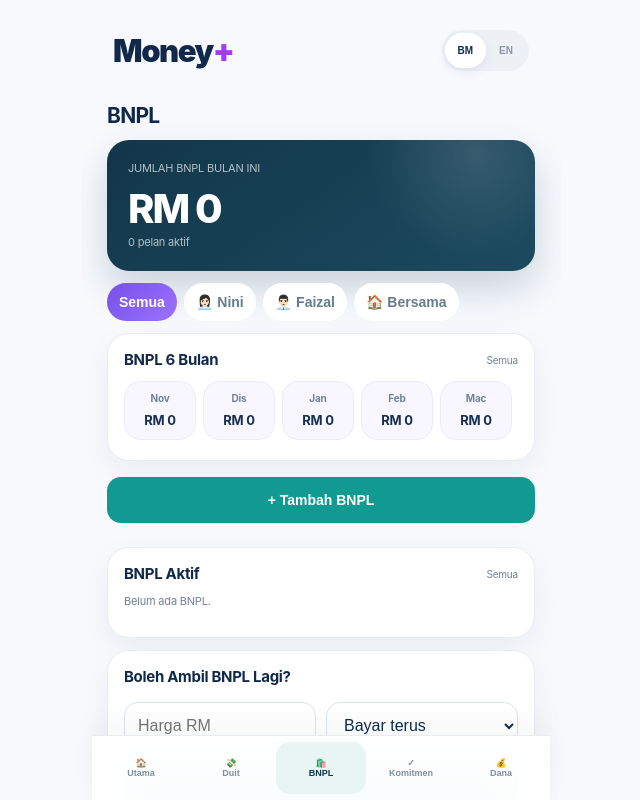
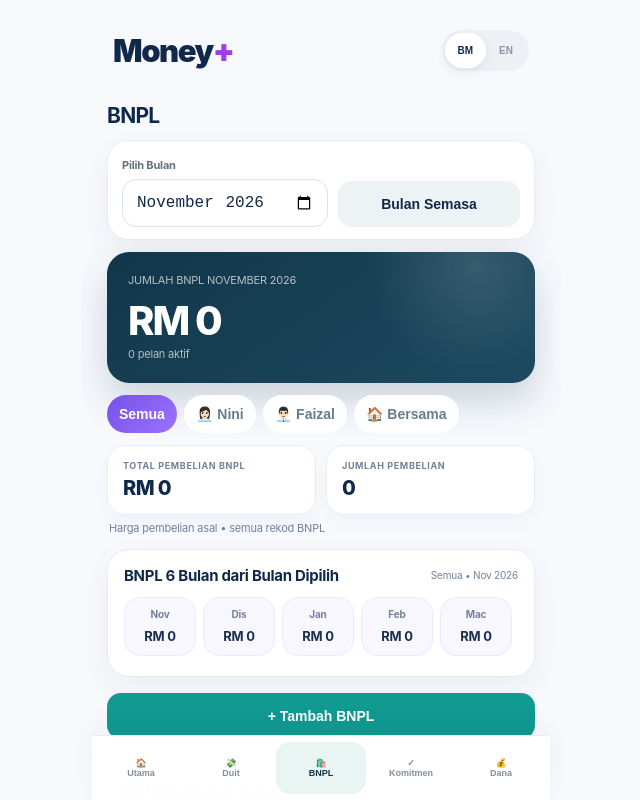
Before and after one commit to 84arie/moneyplus-nini, a plain HTML site: page index.html in a window 1280 px wide. Both pictures are taken after a click on the button "🛍️ BNPL". Shown: the top 800 px of the page, without its empty margins (319-959 px from the left). Drawn offline with Linux system fonts and the light colour scheme.

Commit message:
Add files via upload

```diff
--- a/index.html
+++ b/index.html
@@ -1,7 +1,7 @@
 <!doctype html>
 <html lang="ms">
 <head>
-<!-- Money+ AutoUpdate BNPL Grouped Provider Paid Toggle 2026-11-23 -->
+<!-- Money+ AutoUpdate BNPL Month Filter + Purchase Total 2026-11-24 -->
 <meta charset="utf-8">
 <meta name="viewport" content="width=device-width,initial-scale=1,viewport-fit=cover">
 <title>Money+ V20 Project Tracker</title>
@@ -535,8 +535,16 @@ body{max-width:480px!important;margin:0 auto!important;color:var(--ink)!importan
 <section id="bnpl" class="page hidden">
   <h2 id="bnplPageTitle">BNPL</h2>
 
+  <div class="card" style="padding:12px 14px">
+    <label id="bnplMonthFilterLabel">Pilih Bulan</label>
+    <div class="grid2" style="align-items:end">
+      <input id="bnplMonthFilter" type="month" onchange="setBnplMonthFilter(this.value)" style="margin-bottom:0">
+      <button class="secondary" id="bnplMonthCurrentBtn" onclick="resetBnplMonthFilter()" style="margin-bottom:0">Bulan Semasa</button>
+    </div>
+  </div>
+
   <div class="card hero">
-    <div class="small" id="bnplHeroLabel">JUMLAH BNPL BULAN INI</div>
+    <div class="small" id="bnplHeroLabel">JUMLAH BNPL BULAN DIPILIH</div>
     <div class="big" id="bnplThisMonth">RM0</div>
     <div class="small" id="bnplCount">0 pelan aktif</div>
   </div>
@@ -547,6 +555,18 @@ body{max-width:480px!important;margin:0 auto!important;color:var(--ink)!importan
     <button onclick="setBnplOwnerFilter('faizal',this)">👨🏻‍💼 Faizal</button>
     <button onclick="setBnplOwnerFilter('joint',this)">🏠 Bersama</button>
   </div>
+
+  <div class="grid2" style="margin-top:12px">
+    <div class="metric">
+      <div class="label" id="bnplPurchaseTotalLabel">TOTAL PEMBELIAN BNPL</div>
+      <div class="value" id="bnplPurchaseTotal">RM0</div>
+    </div>
+    <div class="metric">
+      <div class="label" id="bnplPurchaseCountLabel">JUMLAH PEMBELIAN</div>
+      <div class="value" id="bnplPurchaseCount">0</div>
+    </div>
+  </div>
+  <div class="small" id="bnplPurchaseHint" style="margin:6px 2px 12px">Harga pembelian asal • semua rekod BNPL</div>
 
   <div class="card">
     <div class="sectionTitle"><b id="bnplForecastTitle">BNPL 6 Bulan</b><span class="small" id="bnplForecastOwner"></span></div>
@@ -2158,6 +2178,30 @@ txDate.value=new Date().toISOString().slice(0,10);if(document.getElementById('ho
 /* Money+ V18 UI overrides: preserve V17 data/calculation engine */
 let moneyOwnerFilter='all';
 let bnplOwnerFilter='all';
+let bnplViewDate=new Date();
+bnplViewDate=new Date(bnplViewDate.getFullYear(),bnplViewDate.getMonth(),1);
+
+function bnplPurchaseAmount(p){
+  if((p.mode||'new')==='ongoing') return +p.orderAmount||+p.totalPayable||bnplPlanTotal(p)||0;
+  return +p.total||+p.orderAmount||+p.totalPayable||bnplPlanTotal(p)||0;
+}
+function bnplMonthInputValue(d=bnplViewDate){
+  return d.getFullYear()+'-'+String(d.getMonth()+1).padStart(2,'0');
+}
+function setBnplMonthFilter(v){
+  if(!v)return;
+  const m=/^(\d{4})-(\d{2})$/.exec(v);
+  if(!m)return;
+  bnplViewDate=new Date(+m[1],(+m[2])-1,1);
+  renderV18BNPL();
+  if(typeof renderBNPLForecastV24==='function')renderBNPLForecastV24();
+}
+function resetBnplMonthFilter(){
+  const n=new Date();
+  bnplViewDate=new Date(n.getFullYear(),n.getMonth(),1);
+  renderV18BNPL();
+  if(typeof renderBNPLForecastV24==='function')renderBNPLForecastV24();
+}
 
 function v18OwnerLabel(v){return v==='faizal'?'Faizal':v==='joint'?L('Bersama','Joint'):'Nini'}
 function v18OwnerMatch(x,f){return f==='all'||ownerOf(x)===f}
@@ -2240,20 +2284,47 @@ function renderV18Money(){
 }
 
 function renderV18BNPL(){
-  const n=new Date();
+  const n=bnplViewDate;
   const filtered=(db.bnpl||[]).map((p,i)=>({...p,i})).filter(p=>v18OwnerMatch(p,bnplOwnerFilter));
   const active=filtered.filter(p=>bnplActiveInMonth(p,n));
+  const monthLabel=commitMonthLabel(n);
+
+  const monthInput=document.getElementById('bnplMonthFilter');
+  if(monthInput)monthInput.value=bnplMonthInputValue(n);
+
   setText('bnplThisMonth',rm(active.reduce((z,p)=>z+bnplInstallment(p),0)));
   setText('bnplCount',active.length+' '+t('activePlans'));
-  setText('bnplHeroLabel',L('JUMLAH BNPL BULAN INI','TOTAL BNPL THIS MONTH'));
-  setText('activeBnplTitle',L('BNPL Aktif','Active BNPL'));
-  setText('bnplListMeta',bnplOwnerFilter==='all'?L('Semua','All'):v18OwnerLabel(bnplOwnerFilter));
-
-  if(document.getElementById('bnplList'))bnplList.innerHTML=filtered.map(p=>{
-    const rem=bnplRemaining(p),inst=bnplInstallment(p),activeNow=bnplActiveInMonth(p,n),paid=activeNow&&bnplPaidThisMonth(p,n);
-    const total=bnplPlanTotal(p);
-    return `<div class="item ${paid?'paid':''}"><span style="flex:1"><b>${p.provider} — ${p.name}</b><br><span class="small">${v18OwnerLabel(ownerOf(p))} • ${rm(inst)}/${L('bulan','month')} • ${rem} ${L('baki','remaining')}</span><div class="v18StatusRow">${activeNow?`<span class="pill ${paid?'ok':'warn'}">${paid?'✓ '+L('Dah Bayar','Paid'):L('Belum Bayar','Unpaid')} • ${commitMonthShort(n)}</span>`:`<span class="pill">${L('Tidak aktif bulan ini','Not active this month')}</span>`}</div></span><span style="text-align:right"><b>${rm(total)}</b><br>${activeNow?`<button class="v18TinyBtn" onclick="toggleBnplPaid(${p.i},'${monthKey(n)}')">${paid?L('Undo','Undo'):L('Tanda Bayar','Mark Paid')}</button>`:''}<br><button class="secondary v18TinyBtn" onclick="editBNPL(${p.i})">Edit</button> <button class="danger v18TinyBtn" onclick="deleteBNPL(${p.i})">${L('Padam','Delete')}</button></span></div>`;
-  }).join('')||`<p class="small">${t('noBNPL')}</p>`;
+  setText('bnplHeroLabel',L('JUMLAH BNPL ','TOTAL BNPL ')+monthLabel.toUpperCase());
+  setText('activeBnplTitle',L('BNPL ','BNPL ')+monthLabel);
+  setText('bnplListMeta',(bnplOwnerFilter==='all'?L('Semua','All'):v18OwnerLabel(bnplOwnerFilter)));
+  setText('bnplMonthFilterLabel',L('Pilih Bulan','Choose Month'));
+  setText('bnplMonthCurrentBtn',L('Bulan Semasa','Current Month'));
+
+  const purchaseTotal=filtered.reduce((z,p)=>z+bnplPurchaseAmount(p),0);
+  setText('bnplPurchaseTotal',rm(purchaseTotal));
+  setText('bnplPurchaseCount',String(filtered.length));
+  setText('bnplPurchaseTotalLabel',L('TOTAL PEMBELIAN BNPL','TOTAL BNPL PURCHASES'));
+  setText('bnplPurchaseCountLabel',L('JUMLAH PEMBELIAN','NUMBER OF PURCHASES'));
+  setText('bnplPurchaseHint',L('Harga pembelian asal • semua rekod BNPL','Original purchase price • all BNPL records'));
+
+  if(document.getElementById('bnplList'))bnplList.innerHTML=active.map(p=>{
+    const inst=bnplInstallment(p),paid=bnplPaidThisMonth(p,n),total=bnplPlanTotal(p);
+    return `<div class="item ${paid?'paid':''}">
+      <span style="flex:1">
+        <b>${p.provider} — ${p.name}</b><br>
+        <span class="small">${v18OwnerLabel(ownerOf(p))} • ${rm(inst)}/${L('bulan','month')}</span>
+        <div class="v18StatusRow">
+          <span class="pill ${paid?'ok':'warn'}">${paid?'✓ '+L('Dah Bayar','Paid'):L('Belum Bayar','Unpaid')} • ${commitMonthShort(n)}</span>
+        </div>
+      </span>
+      <span style="text-align:right">
+        <b>${rm(total)}</b><br>
+        <button class="v18TinyBtn" onclick="toggleBnplPaid(${p.i},'${monthKey(n)}')">${paid?L('Undo','Undo'):L('Tanda Bayar','Mark Paid')}</button><br>
+        <button class="secondary v18TinyBtn" onclick="editBNPL(${p.i})">Edit</button>
+        <button class="danger v18TinyBtn" onclick="deleteBNPL(${p.i})">${L('Padam','Delete')}</button>
+      </span>
+    </div>`;
+  }).join('')||`<p class="small">${L('Tiada BNPL aktif untuk bulan ini.','No active BNPL for this month.')}</p>`;
 }
 
 function renderV18Labels(){
@@ -2481,9 +2552,9 @@ function renderSpendTrackerV24(){
 
 function bnplTotalForMonthV24(d,owner='all'){return (db.bnpl||[]).filter(p=>(owner==='all'||ownerOf(p)===owner)&&bnplActiveInMonth(p,d)).reduce((s,p)=>s+bnplInstallment(p),0)}
 function renderBNPLForecastV24(){
-  const n=new Date(),months=Array.from({length:6},(_,i)=>{const d=new Date(n.getFullYear(),n.getMonth()+i,1);return{d,total:bnplTotalForMonthV24(d,bnplOwnerFilter)}});
+  const n=bnplViewDate,months=Array.from({length:6},(_,i)=>{const d=new Date(n.getFullYear(),n.getMonth()+i,1);return{d,total:bnplTotalForMonthV24(d,bnplOwnerFilter)}});
   const el=document.getElementById('bnplForecast6');if(el)el.innerHTML=months.map(x=>`<div class="commitForecastCell"><b>${new Intl.DateTimeFormat(lang==='bm'?'ms-MY':'en-MY',{month:'short'}).format(x.d)}</b><strong>${rm(x.total)}</strong></div>`).join('');
-  setText('bnplForecastOwner',bnplOwnerFilter==='all'?L('Semua','All'):v18OwnerLabel(bnplOwnerFilter));
+  setText('bnplForecastOwner',(bnplOwnerFilter==='all'?L('Semua','All'):v18OwnerLabel(bnplOwnerFilter))+' • '+commitMonthShort(n));
 }
 
 // Better affordability simulation: new instalments accumulate across future months.
@@ -2504,7 +2575,7 @@ const v24RenderLabels=renderV18Labels;renderV18Labels=function(){
   v24RenderLabels(); setText('planPageTitle',L('Dana','Funds')); setText('navPlan',L('Dana','Funds'));
   setText('fundTabFund',L('Dana Bersama','Joint Funds'));setText('fundTabSaving',L('Simpanan','Savings'));
   setText('addFundBtn',L('+ Dana Baru','+ New Fund'));setText('addSavingV24Btn',L('+ Simpanan Baru','+ New Savings'));
-  setText('spendTrackerTitle',L('Belanja Bulan Ini','This Month Spending'));setText('bnplForecastTitle',L('BNPL 6 Bulan','6-Month BNPL'));setText('bnplCanAddTitle',L('Boleh Ambil BNPL Lagi?','Can I Add More BNPL?'));
+  setText('spendTrackerTitle',L('Belanja Bulan Ini','This Month Spending'));setText('bnplForecastTitle',L('BNPL 6 Bulan dari Bulan Dipilih','6-Month BNPL from Selected Month'));setText('bnplCanAddTitle',L('Boleh Ambil BNPL Lagi?','Can I Add More BNPL?'));
   const labels=lang==='bm'?['Utama','Duit','BNPL','Komitmen','Dana']:['Home','Money','BNPL','Commitments','Funds'];const icons=['🏠','💸','🛍️','✓','💰'];document.querySelectorAll('.nav button').forEach((b,i)=>{if(labels[i])b.innerHTML=icons[i]+'<br><span>'+labels[i]+'</span>'});
 };
 
```
